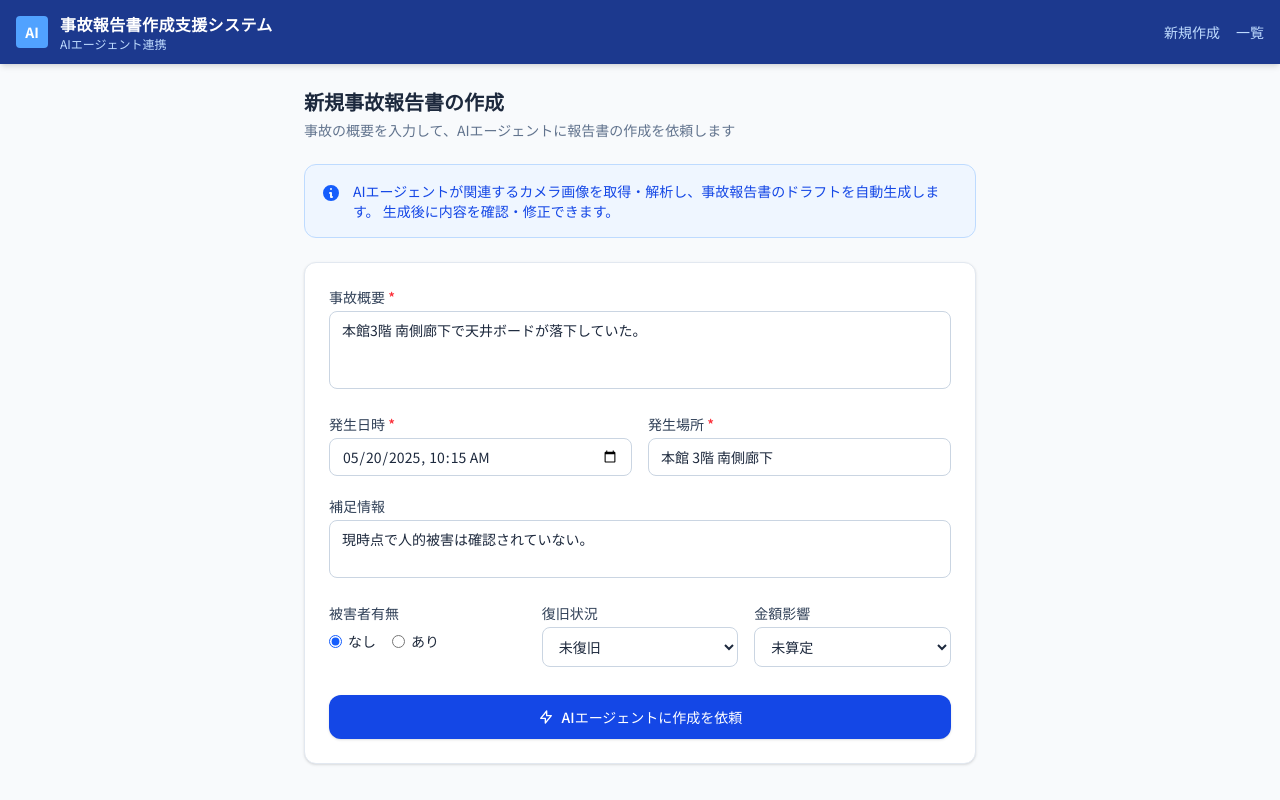
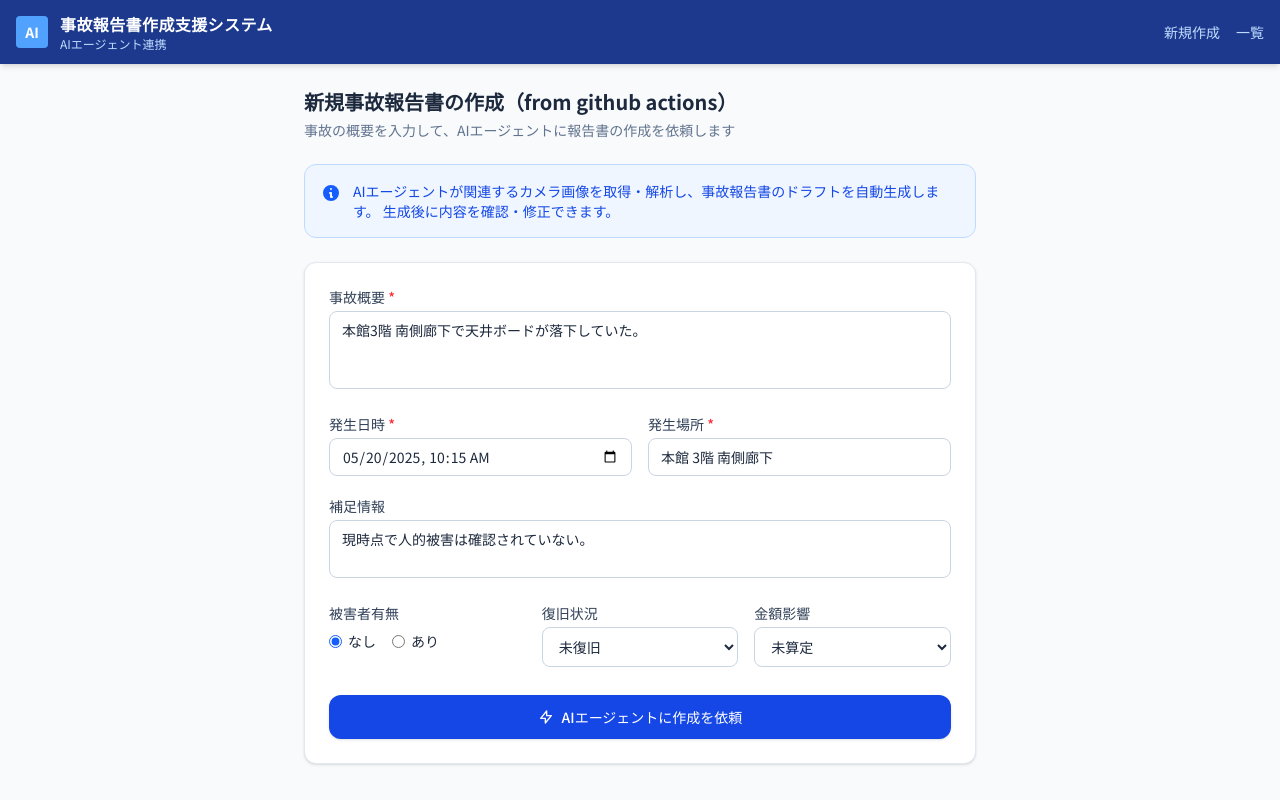
Before and after one commit to watanabe-tsubasa/26-agent-hack-trial, a Next.js app: page / in a window 1280 px wide. Built offline with nearby package versions, Linux system fonts and the light colour scheme.

Commit message:
fix build bug lazy import

```diff
--- a/app/page.tsx
+++ b/app/page.tsx
@@ -48,7 +48,7 @@
   return (
     <div className="max-w-2xl mx-auto">
       <div className="mb-6">
-        <h2 className="text-xl font-bold text-slate-800">新規事故報告書の作成</h2>
+        <h2 className="text-xl font-bold text-slate-800">新規事故報告書の作成（from github actions）</h2>
         <p className="text-sm text-slate-500 mt-1">
           事故の概要を入力して、AIエージェントに報告書の作成を依頼します
         </p>
--- a/lib/db.ts
+++ b/lib/db.ts
@@ -1,14 +1,14 @@
 import sql from "mssql";
-
-const connectionString = process.env.DATABASE_URL;
-
-if (!connectionString) {
-  throw new Error("DATABASE_URL is not set");
-}
 
 let poolPromise: Promise<sql.ConnectionPool> | undefined;
 
 export function getDbPool(): Promise<sql.ConnectionPool> {
+  const connectionString = process.env.DATABASE_URL;
+
+  if (!connectionString) {
+    throw new Error("DATABASE_URL is not set");
+  }
+
   if (!poolPromise) {
     poolPromise = sql.connect(connectionString!);
   }
```
